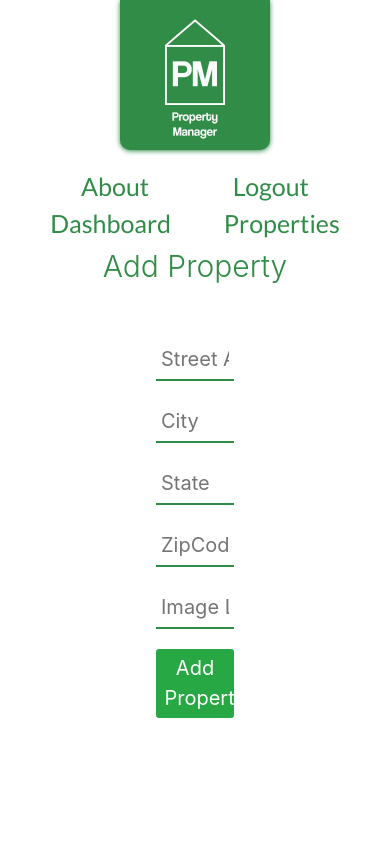
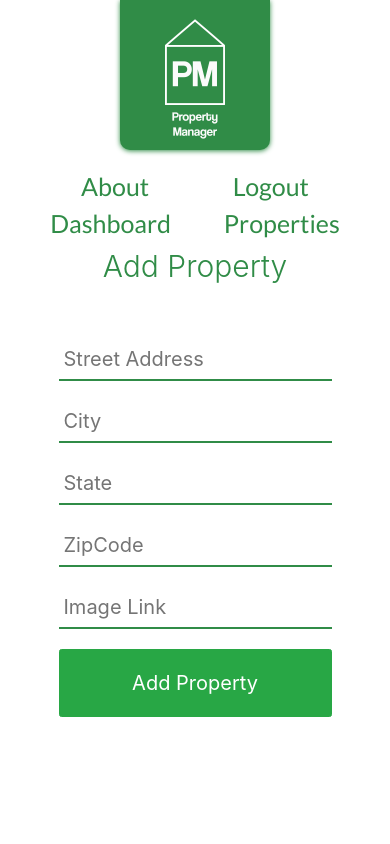
Before and after one commit to BloomTech-Labs/pt7-property-manager-fe, a React (Create React App) app: page /Manager/add-property in a window 390 px wide. Shown: the top 844 px of the page. Built offline with nearby package versions, Linux system fonts and the light colour scheme; sample sign-in values are in the browser's storage.

Commit message:
fixed form responsiveness on properties and signing up. updated button styling on properties

```diff
--- a/src/components/properties/PropertyCard.js
+++ b/src/components/properties/PropertyCard.js
@@ -22,7 +22,7 @@ export default function PropertyCard(props){
   return(
     <div className='propertiesCard'>
       <div className='propertyInfo'>
-        <h3 style={{fontSize:"3rem"}}>{property.address}</h3>
+        <h3 style={{fontSize:"3rem"}} id='address'>{property.address}</h3>
         <p style={{fontSize:"2rem"}}>Managed by <Link to={`/manager/${property.manager_id}`}> {property.firstName+" "+property.lastName}</Link> </p>
       </div>
       <div className='imgHolder'>
--- a/src/components/properties/addProperty.scss
+++ b/src/components/properties/addProperty.scss
@@ -1,13 +1,47 @@
-.addPropForm{
-	display:flex;
-	flex-direction:column;
-	height:50vh;
-	align-items:center;
-	padding-top:40px;
+.addPropForm {
+	display: flex;
+	flex-direction: column;
+	height: 50vh;
+	align-items: center;
+	padding-top: 40px;
 	justify-content: flex-start;
-	.btn, input{
-		margin:10px;
-		width:20%;
-		font-size:2rem;
+
+	.btn,
+	input {
+		margin: 10px;
+		width: 20%;
+		font-size: 2rem;
+	}
+
+	.btn {
+		padding: 18px 32px;
 	}
 }
+
+@media (max-width: 1200px) {
+	.addPropForm {
+		.btn, input {
+			width: 40%;
+		}
+	}
+}
+
+@media (max-width: 800px) {
+	.addPropForm {
+
+		.btn,
+		input {
+			width: 55%;
+		}
+	}
+}
+
+@media (max-width: 600px) {
+	.addPropForm {
+
+		.btn,
+		input {
+			width: 70%;
+		}
+	}
+}
--- a/src/components/properties/index.js
+++ b/src/components/properties/index.js
@@ -22,13 +22,13 @@ export default function Properties() {
 
   return (
     <div className="main-content">
-      <h2>Properties</h2>
+      <h2 style={{margin: '30px'}}>Properties</h2>
       <div>
         {[...properties].map(property => (
           <div key={property.id} className="PropertyCard">
             <PropertyCard property={property} />
             <Link to={`/Properties/${property.id}`}>
-              <Button color="success" className='viewProp' style={{fontSize:"3rem", marginTop:'0.5em'}} size="lg">
+              <Button color="success" className='viewProp' style={{fontSize:"16px", marginTop:'0.5em', padding:'18px 32px'}} size="lg">
                 View Property Details
               </Button>
             </Link>
--- a/src/components/properties/index.scss
+++ b/src/components/properties/index.scss
@@ -107,8 +107,18 @@ p a {
   }
 }
 
-@media screen and (max-width: 425px) {
+@media screen and (max-width: 600px) {
   .App .main-content .PropertyCard img {
     width: 100%;
   }
 }
+
+@media screen and (max-width: 475px) {
+  .propertiesCard {
+    .propertyInfo {
+      h3 {
+        font-size: 2.5em !important;
+      }
+    }
+  }
+}
--- a/src/components/signup/SignUp.scss
+++ b/src/components/signup/SignUp.scss
@@ -16,6 +16,7 @@ $main: #308C47;
             color: $main;
             margin-bottom: 0;
         }
+
         input {
             font-size: 2.6em;
             padding: 5px;
@@ -27,6 +28,7 @@ $main: #308C47;
             ::placeholder {
                 color: black;
             }
+
             &:focus {
                 box-shadow: 0 6px 6px -6px black;
             }
@@ -37,7 +39,9 @@ $main: #308C47;
             display: flex;
             justify-content: flex-end;
         }
-        .cancelBtn, .submitBtn {
+
+        .cancelBtn,
+        .submitBtn {
             padding: 0.5em 1em;
             border: none;
             font-size: 2em;
@@ -48,6 +52,7 @@ $main: #308C47;
             &:active {
                 transform: translateY(5px);
             }
+
             &:hover {
                 box-shadow: 0 6px 6px -6px black;
             }
@@ -66,9 +71,10 @@ $main: #308C47;
         }
     }
 }
+
 //***************************************************
 
-.search_categories{
+.search_categories {
     font-size: 13px;
     padding: 10px 8px 10px 14px;
     background: #fff;
@@ -76,15 +82,15 @@ $main: #308C47;
     border-radius: 6px;
     overflow: hidden;
     position: relative;
-  }
+}
 
-  .search_categories .select{
+.search_categories .select {
     width: 120%;
     // background:url('arrow.png') no-repeat;
-    background-position:80% center;
-  }
+    background-position: 80% center;
+}
 
-  .search_categories .select select{
+.search_categories .select select {
     background: transparent;
     line-height: 1;
     border: 0;
@@ -94,8 +100,8 @@ $main: #308C47;
     position: relative;
     z-index: 10;
     font-size: 2.2em;
-    color:gray;
-  }
+    color: gray;
+}
 
 //*******************************************************
 
@@ -105,5 +111,22 @@ $main: #308C47;
             width: 80%;
         }
     }
+}
 
+@media (max-width: 600px) {
+    .contactFormHolder {
+        h1 {
+            font-size: 3em;
+            margin: 32px auto;
+        }
+        .contactForm input {
+            font-size: 1.8em !important;
+        }
+    }
+
+    .search_categories {
+        .select select {
+            font-size: 1.5em;
+        }
+    }
 }
```
